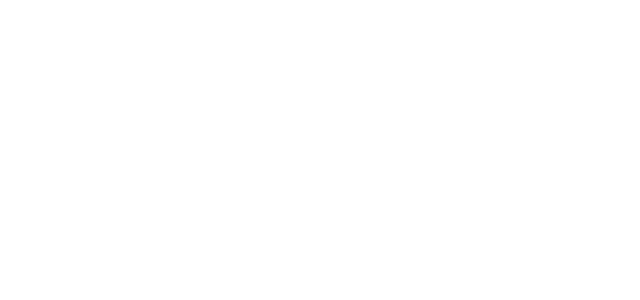
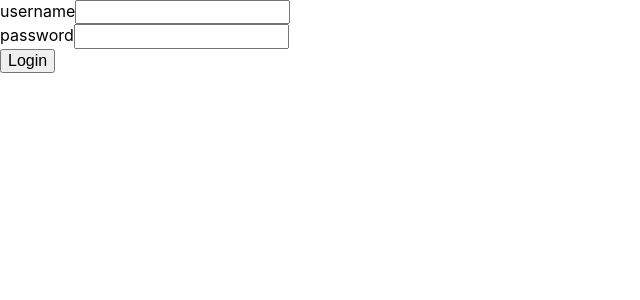
Before and after one commit to whats-for-dinner-juno/teamFoodie, a React (Create React App) app: page / in a window 1280 px wide. Shown: the top 300 px of the page, without its empty margins (0-640 px from the left). Built offline with nearby package versions, Linux system fonts and the light colour scheme; a web font is replaced by a local one.

Commit message:
put input that are tracked and stored in state

```diff
--- a/package.json
+++ b/package.json
@@ -15,7 +15,7 @@
     "react-scripts": "3.4.1"
   },
   "scripts": {
-    "start": "react-scripts start",
+    "start": "BROWSER=firefox react-scripts start",
     "build": "react-scripts build",
     "test": "react-scripts test",
     "eject": "react-scripts eject"
--- a/src/components/App.js
+++ b/src/components/App.js
@@ -1,11 +1,12 @@
 import React, { Component } from 'react';
+import Login from './Login'
 import './../styles/App.scss';
 
 class App extends Component {
   render() {
   return (
     <div className="App">
-
+      <Login />
     </div>
   );
   }
--- /dev/null
+++ b/src/components/Login.js
@@ -0,0 +1,63 @@
+// Login.js
+
+import React, { Component } from 'react';
+import firebase from 'firebase';
+
+class Login extends Component{
+
+    constructor(){
+        super();
+        this.state = {
+
+            username: '',
+            password: '',
+
+            loggedIn: false
+        }
+    }
+
+    // build out the inputs
+    // make an onchange function
+    // store the value of the onChange functions and compare them to the login names and passwords in the firebase database.
+    // if the login matches that, set the user to the specified firebase parent node.
+    // display the user name in the corner and display their database information
+
+    handleChange = (event) => {
+        this.setState({
+            [event.target.name]: event.target.value
+        })
+    }
+
+    handleClick = (e) => {
+        e.preventDefault();
+    }
+
+    render(){
+        return(
+            <form>
+                <div className="username">
+                    <label htmlFor="username">username</label>
+                    <input
+                        type="text"
+                        value={this.state.username}
+                        name="username"
+                        onChange={this.handleChange}
+                    />
+                </div>
+
+                <div className="password">
+                    <label htmlFor="password">password</label>
+                    <input type="text"
+                        value={this.state.password}
+                        name="password"
+                        onChange={this.handleChange}
+                    />
+                </div>
+                <button onClick={this.handleClick}>Login</button>
+            </form>
+        )
+    }
+
+}
+
+export default Login;
```
Also changed, not shown: 1 other file (tests, documents, lock files or other folders).
